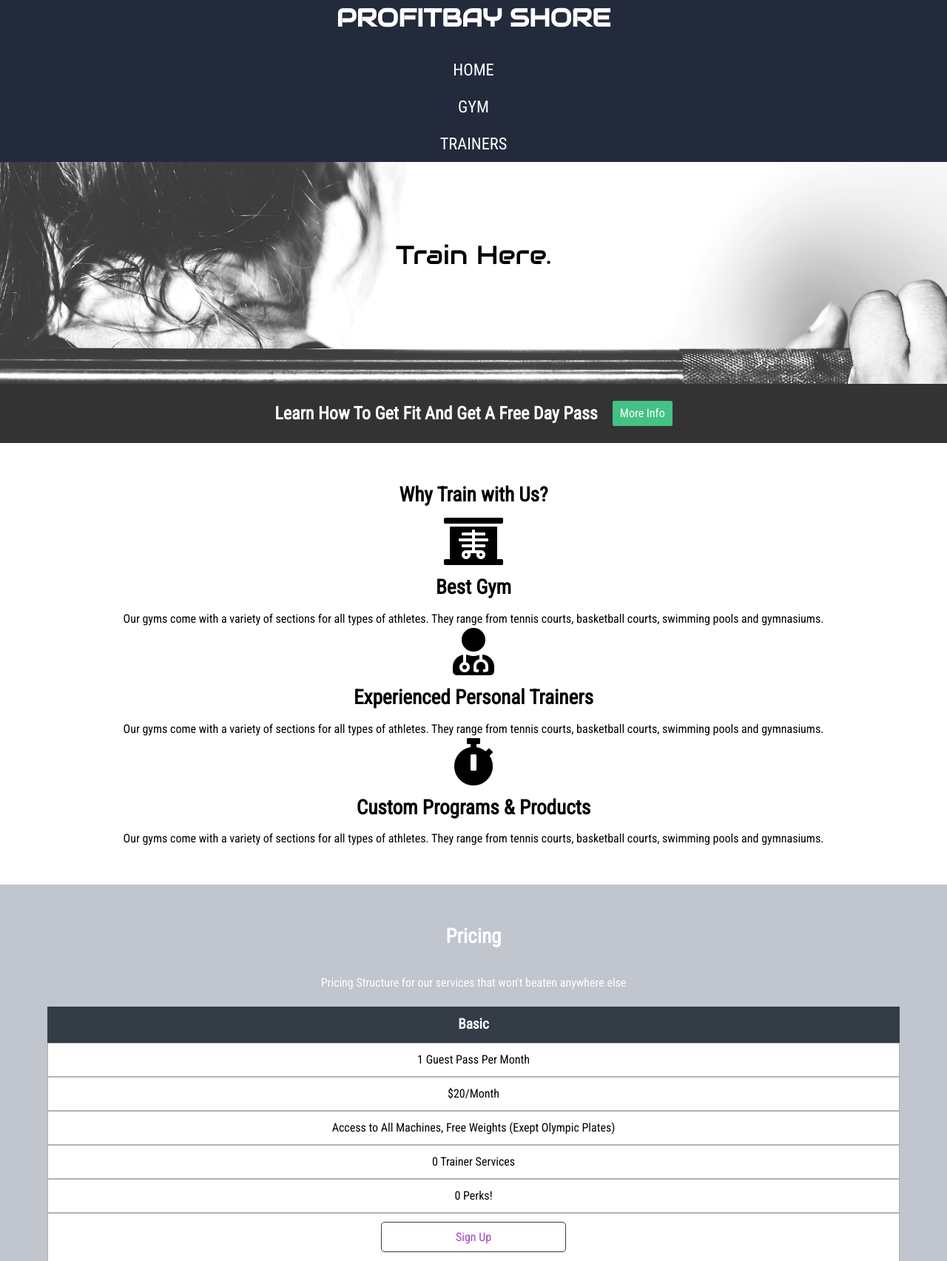
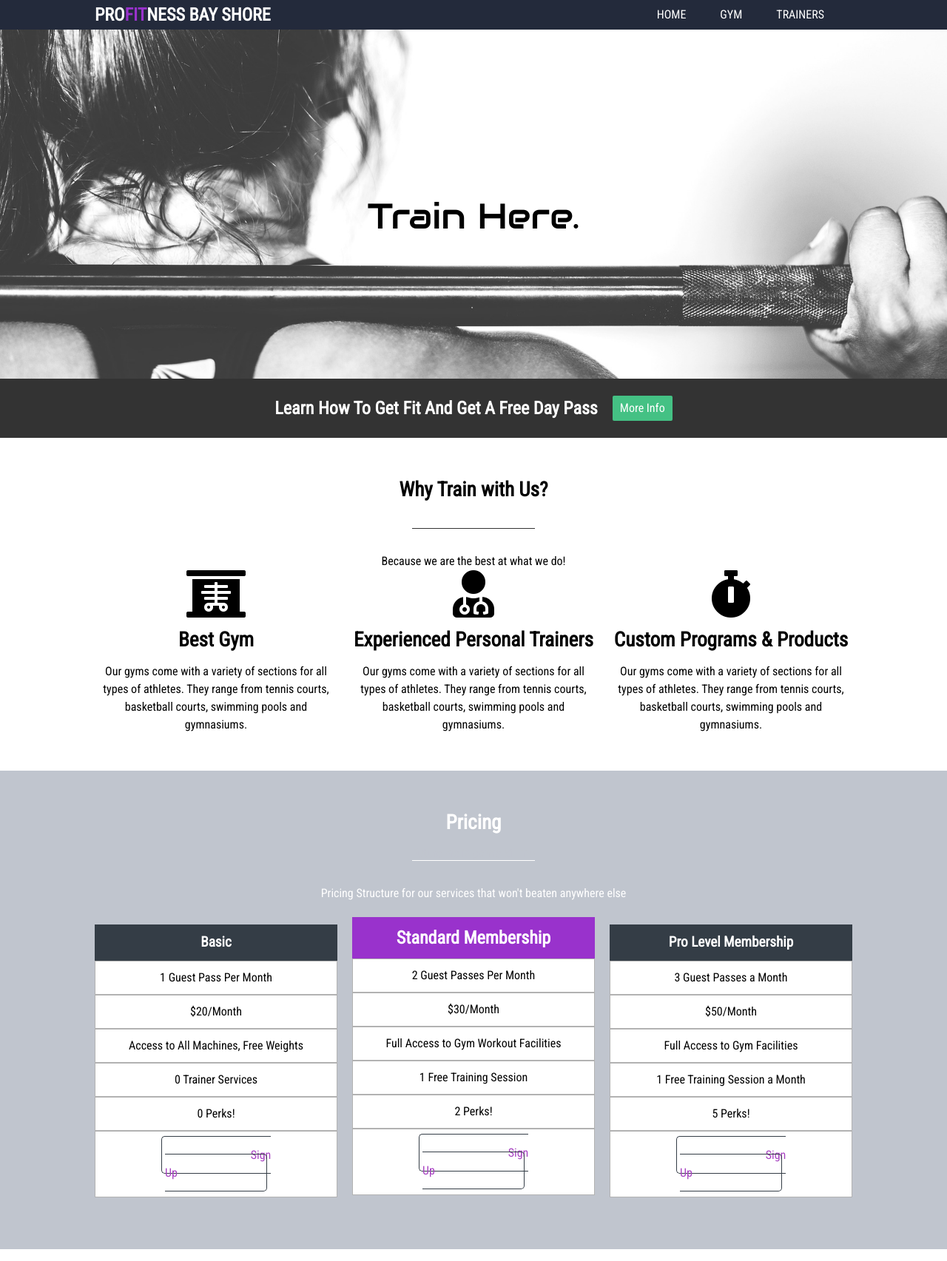
Before and after one commit to rickrizzle/gym_site, a plain HTML site: page index.html in a window 1280 px wide. Shown: the top 1705 px of the page at 74% size. Drawn offline with nearby package versions, Linux system fonts and the light colour scheme.

Commit message:
Added media queries, cleaned up CSS, HTML

```diff
--- a/CSS/style.css
+++ b/CSS/style.css
@@ -26,8 +26,8 @@ a:visited {
 body {
   font-family: "Roboto Condensed", sans-serif;
   line-height: 1.5;
-  position: relative;
 }
+position: relative;
 
 h1 {
   font-family: audiowide;
@@ -39,7 +39,21 @@ h3 {
   margin: 10px 0;
 }
 
+.line {
+  border-bottom: 1px #333333 solid;
+  color: #fff;
+}
+
+.line-2 {
+  color: #c0c5ce;
+  border-bottom: 1px solid #fff;
+}
+
 /* Header CSS */
+
+.tiny-title-color {
+  color: #9932cc;
+}
 
 nav {
   background-color: #232a3b;
@@ -278,3 +292,192 @@ header p {
   margin: 50px 0;
   text-align: left;
 }
+
+/* Media Queries */
+
+@media only screen and (min-width: 769px) {
+  /* Header CSS */
+  .main-header nav,
+  .main-header ul {
+    align-items: center;
+    display: flex;
+    flex-wrap: wrap;
+    font-size: 1em;
+  }
+  .main-header nav {
+    justify-content: space-around;
+    position: fixed;
+    top: 0;
+    width: 100%;
+  }
+  .main-header ul {
+    margin-right: 10%;
+  }
+  .main-header h1 {
+    align-self: center;
+    margin: 0 auto 0 10%;
+  }
+  .main-header li {
+    margin-right: 30px;
+  }
+  /* Container CSS */
+  .container {
+    width: 80%;
+  }
+  .flex-container {
+    display: flex;
+  }
+  /* Section 1 */
+  .item-1,
+  .item-2,
+  .item-3 {
+    flex-grow: 1;
+  }
+  .section-1 .item-2 {
+    margin: 0 20px;
+  }
+  /* Section 2 CSS */
+  .section-2 .item-2 {
+    margin: 0 20px;
+  }
+  .sign-up {
+    padding: 10px 50px;
+  }
+  /* Section 3 CSS */
+  .section-3 .item-2 {
+    display: flex;
+    flex-direction: column;
+    margin-left: 40px;
+  }
+  .section-3 .item-2 .input {
+    flex-grow: 0.7;
+    margin-top: 20px;
+  }
+  /* Main Footer CSS */
+  .main-footer {
+    text-align: left;
+  }
+  .main-footer .item-1,
+  .main-footer .item-2 {
+    flex: 1;
+  }
+  .main-footer .item-1 {
+    flex: 2 40%;
+  }
+  .copyright {
+    text-align: center;
+  }
+  /* Sign Up Form */
+  .join-now-container {
+    width: 70%;
+  }
+}
+
+/* Mobile Landscape Mode CSS */
+
+@media only screen and (min-width: 500px) and (orientation: landscape) {
+  /* Header CSS */
+  .main-header nav,
+  .main-header ul {
+    align-items: center;
+    display: flex;
+    flex-wrap: wrap;
+    font-size: 1em;
+  }
+  .main-header nav {
+    justify-content: space-around;
+    position: fixed;
+    top: 0;
+    width: 100%;
+    z-index: 1000;
+  }
+  .main-header ul {
+    margin-right: 10%;
+  }
+  .main-header h1 {
+    align-self: center;
+    margin: 0 auto 0 10%;
+  }
+  .main-header li {
+    margin-right: 30px;
+  }
+  /* Container CSS */
+  .container {
+    width: 80%;
+  }
+  .flex-container {
+    display: flex;
+  }
+  /* Section 1 */
+  .item-1,
+  .item-2,
+  .item-3 {
+    flex-grow: 1;
+  }
+  .section-1 .item-2 {
+    margin: 0 20px;
+  }
+  /* Section 2 CSS */
+  .section-2 .item-2 {
+    margin: 0 20px;
+  }
+  /* Section 3 CSS */
+  .section-3 .item-2 {
+    display: flex;
+    flex-direction: column;
+    margin-left: 40px;
+  }
+  .section-3 .item-2 .input {
+    flex-grow: 0.7;
+    margin-top: 20px;
+  }
+  /* Main Footer CSS */
+  .main-footer {
+    text-align: left;
+  }
+  .main-footer .item-1,
+  .main-footer .item-2 {
+    flex: 1;
+  }
+  .main-footer .item-1 {
+    flex: 2 40%;
+  }
+  .copyright {
+    text-align: center;
+  }
+  .contact-info {
+    line-height: 1.5;
+  }
+  /* Sign Up Form */
+  .join-now-container {
+    width: 70%;
+  }
+}
+
+@media only screen and (min-width: 1024px) {
+  .main-header p {
+    font-size: 3em;
+    padding: 20%;
+  }
+  .join-now-container h2 {
+    margin-right: 5%;
+  }
+  .join-now-container p {
+    font-size: 1.3em;
+    width: 100px;
+  }
+  .sign-up {
+    padding: 15px 120px;
+  }
+  /* Sign Up Form */
+  .join-now-container {
+    width: 40%;
+  }
+  /* Trainer CSS */
+  .trainer-profile {
+    width: 50%;
+  }
+  .trainer-profile-content {
+    padding-top: 8%;
+  }
+}
--- a/index.html
+++ b/index.html
@@ -32,7 +32,10 @@
       <nav>
         <h1 class="fadeIn wow" data-wow-delay=".5s">
           <a href="index.html"
-            ><span class="title-color">ProFit</span>Bay Shore</a
+            ><span class="title-color"
+              >Pro<span class="tiny-title-color">Fit</span>ness</span
+            >
+            Bay Shore</a
           >
         </h1>
         <ul>
@@ -54,9 +57,16 @@
     <main>
       <section class="section-1">
         <div class="container">
-          <h3 class="section-1-title fadeIn wow" data-wow-delay=".5x">
+          <h3 class="section-1-title fadeIn wow" data-wow-delay=".5s">
             Why Train with Us?
           </h3>
+          <span class="line fadeIn wow" data-wow-delay=".5s"
+            >Future me is gonna kill me</span
+          >
+
+          <p class="section-title-content fade-in wow" data-wow-delay=".5s">
+            Because we are the best at what we do!
+          </p>
           <div class="flex-container">
             <div class="item-1 fadeIn wow" data-wow-delay=".5s">
               <i class="fas fa-x-ray fa-4x"></i>
@@ -97,7 +107,8 @@
       <section class="section-2">
         <div class="container">
           <h3 class="section-2-title">Pricing</h3>
-          <p class="section-title-content section-2-content">
+          <span class="line-2">Future me is gonna kill me</span>
+          <p class="section-title-content section-2-content fadeIn wow">
             Pricing Structure for our services that won't beaten anywhere else
           </p>
           <div class="flex-container">
@@ -109,7 +120,7 @@
               <p class="pricing-content">$20/Month</p>
 
               <p class="pricing-content">
-                Access to All Machines, Free Weights (Exept Olympic Plates)
+                Access to All Machines, Free Weights
               </p>
               <p class="pricing-content">0 Trainer Services</p>
 
```
